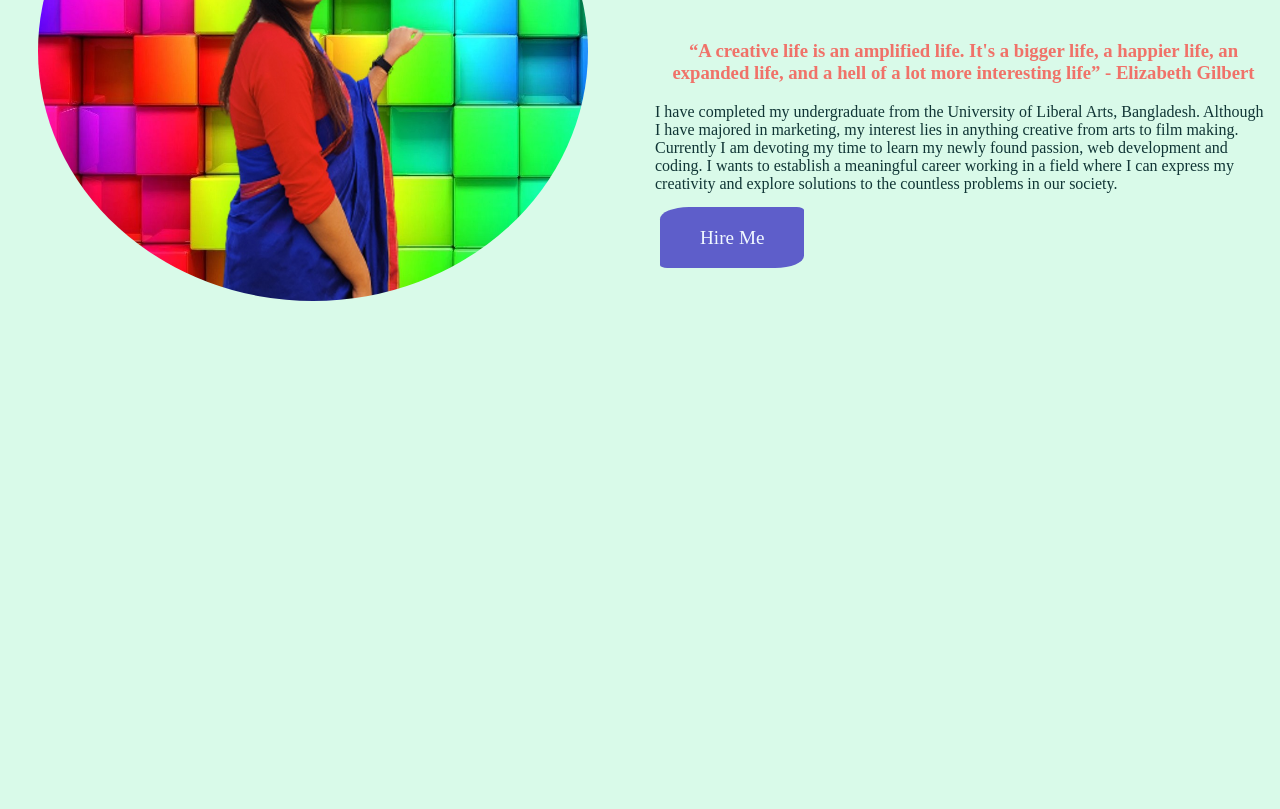
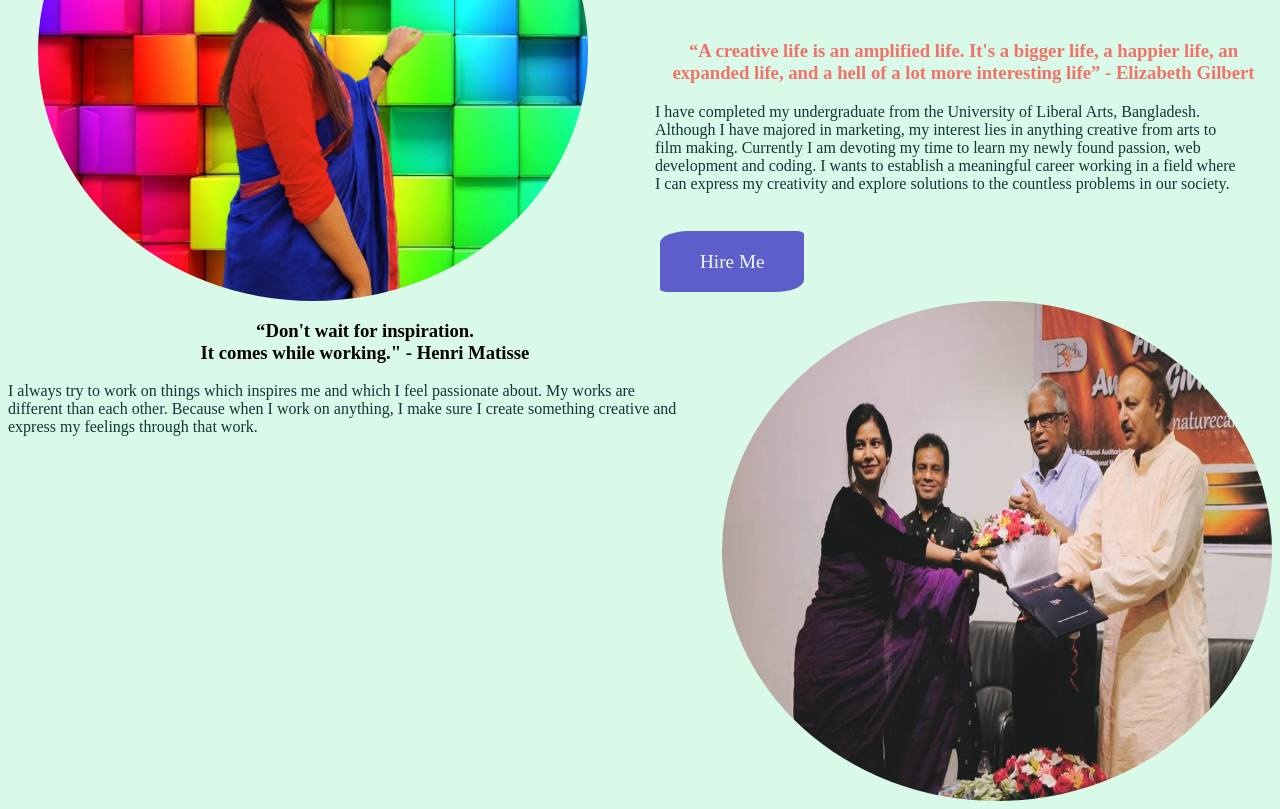
Before and after one commit to Fnowshin/Art-Website, a plain HTML site: page index.html in a window 1280 px wide. Shown: the part 247-1056 px from the top of the page. Before the commit the page ends 800 px from the top, so only its background shows below. Drawn offline with Linux system fonts and the light colour scheme.

Commit message:
second-part

```diff
--- a/index.html
+++ b/index.html
@@ -21,5 +21,16 @@
         </div>
     </section>
 
+<section class="container">
+        <div class="second-left">
+            <h3>“Don't wait for inspiration. <br> It comes while working." - Henri Matisse</h3>
+            <p>I always try to work on things which inspires me and which I feel passionate about. My works are different than each other. Because when I work on anything, I make sure I create something creative and express my feelings through that work.</p>
+        </div>
+        <div class="second-right">
+            <img class="part-image" src="Images/award.jpeg" alt="" width="550px" height="500px">
+        </div>
+
+    </section>
+
 </body>
 </html>
--- a/styles.css
+++ b/styles.css
@@ -9,6 +9,8 @@ h3{
 }
 p{
     color: rgb(16, 53, 53);
+    margin-bottom: 40px;
+    margin-right: 30px;
 }
 .part-image{
     border-radius: 50%;
```
